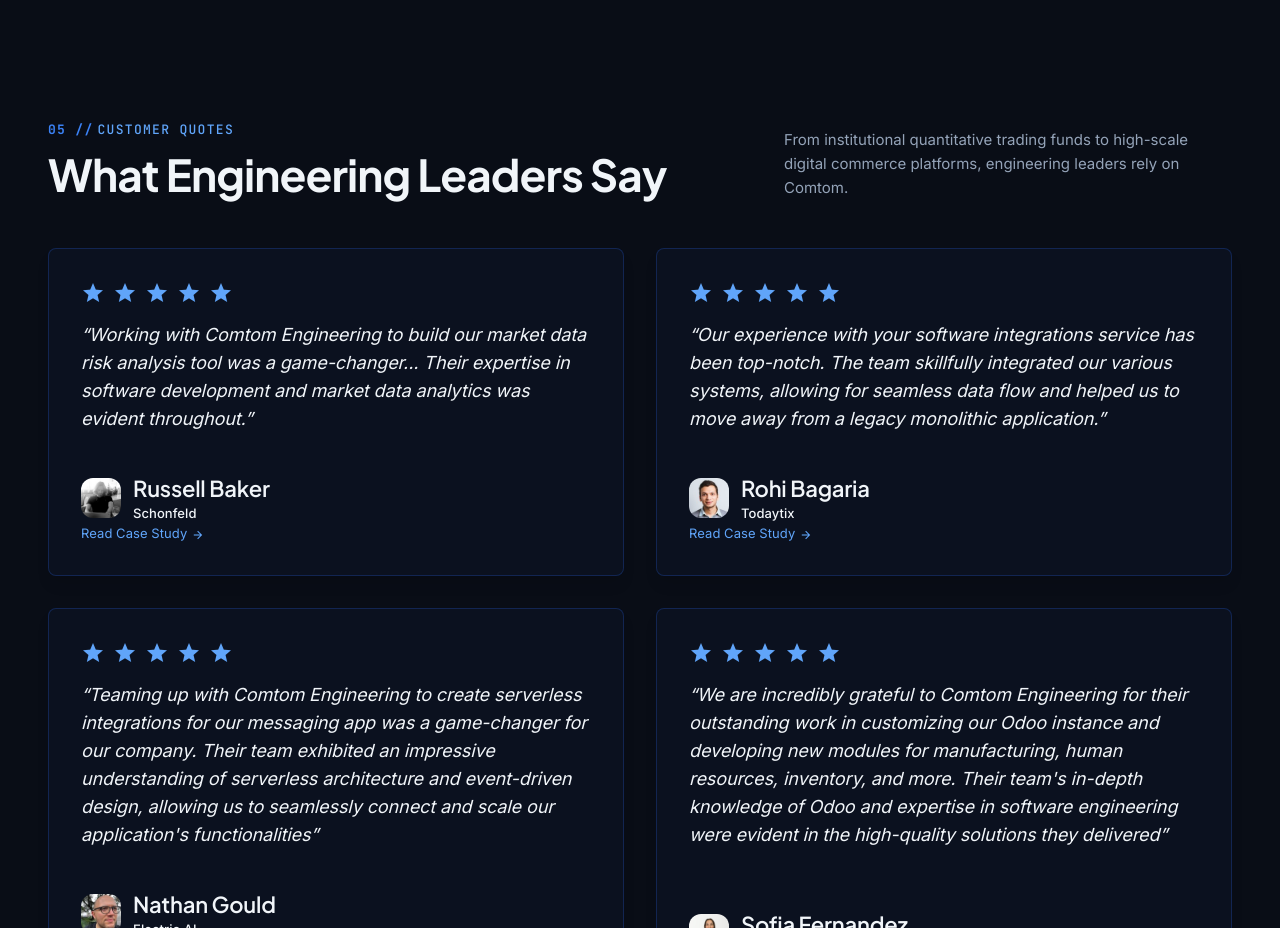
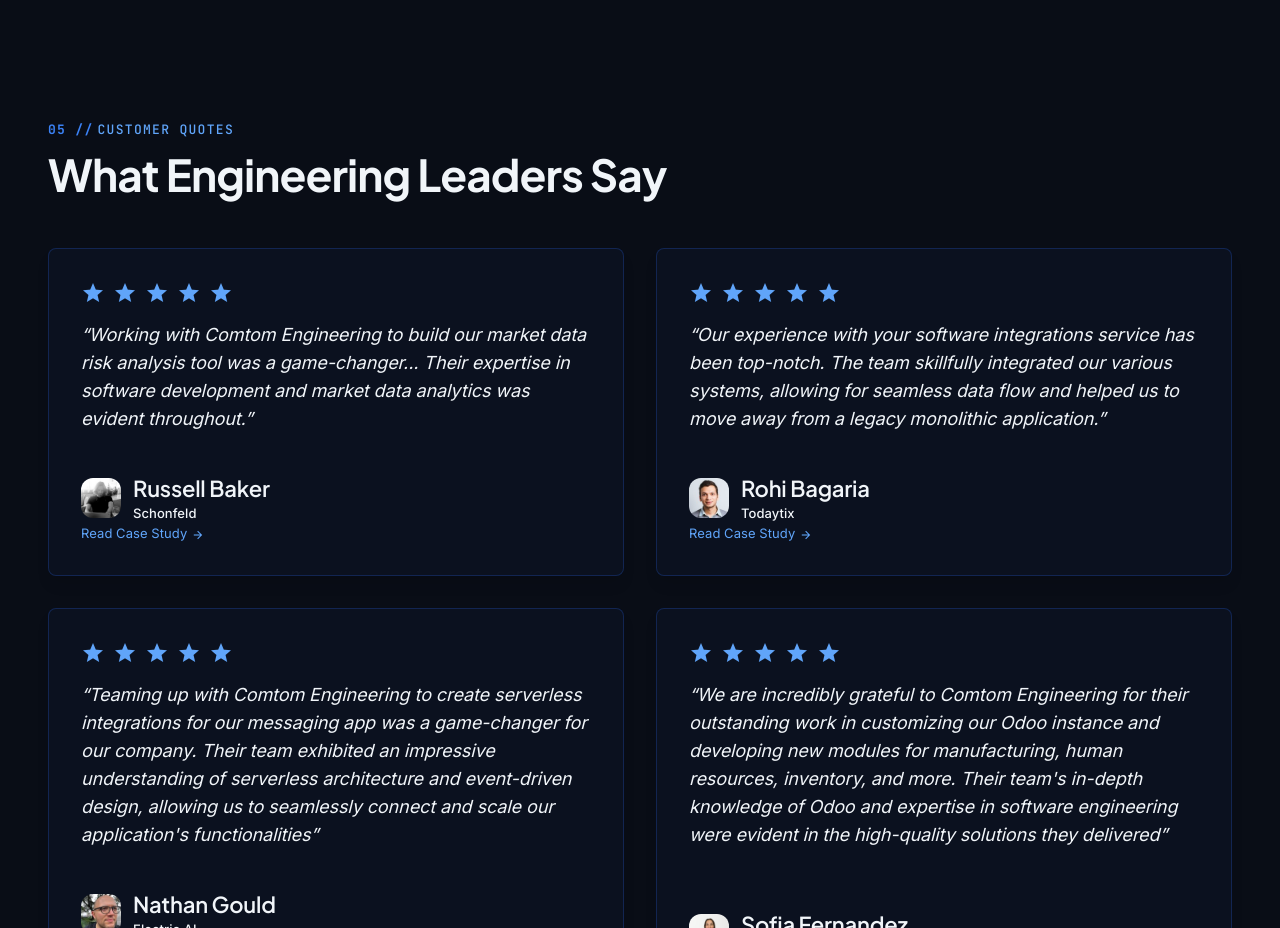
Before and after one commit to ComtomEngineering/ComtomEngineering.github.io, a website: page index.html in a window 1280 px wide. Shown: the part 5380-6308 px from the top of the page. Drawn offline with nearby package versions, Linux system fonts and the light colour scheme.

Commit message:
remove dupe

```diff
--- a/index.html
+++ b/index.html
@@ -578,9 +578,6 @@
             What Engineering Leaders Say
           </h2>
 </div>
-<p class="font-body-md text-body-md text-on-surface-variant max-w-md mt-space-sm md:mt-0">
-          From institutional quantitative trading funds to high-scale digital commerce platforms, engineering leaders rely on Comtom.
-        </p>
 </div>
 <div class="grid grid-cols-1 md:grid-cols-2 gap-gutter-lg">
 
```
